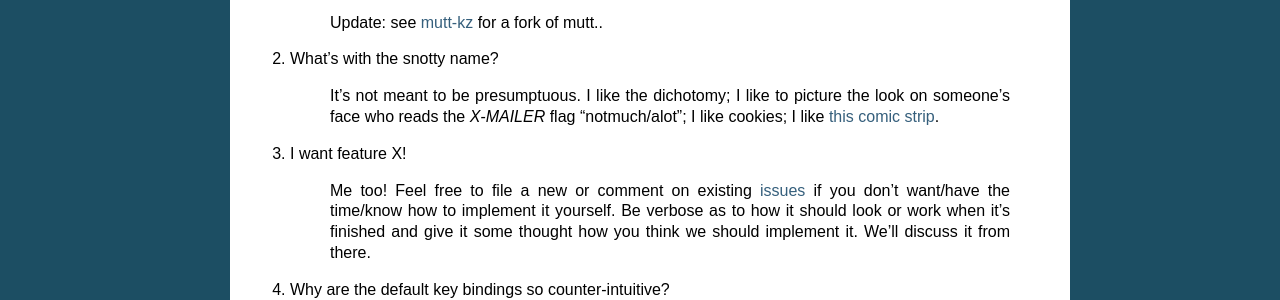
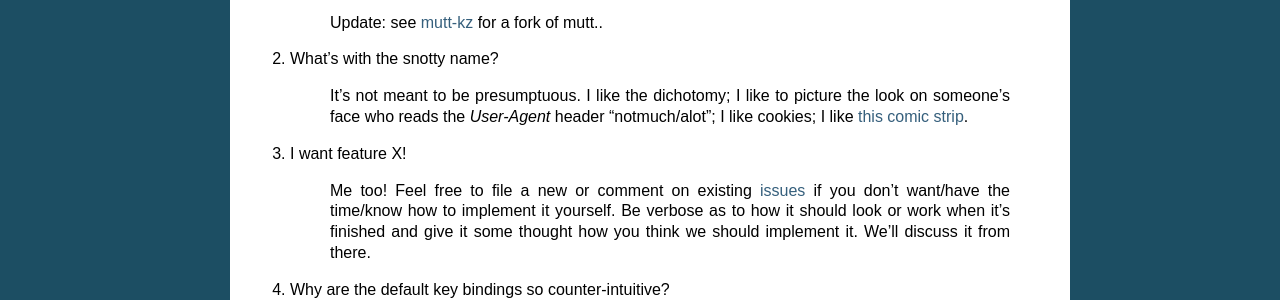
Before and after one commit to pazz/alot, a Sphinx documentation site: the page built from docs/source/faq.rst, in a window 1280 px wide. Shown: the part 273-573 px from the top of the page. Built offline with Sphinx 7.4.7, drawn with Linux system fonts in a browser that asks for light colours.

Commit message:
doc: update faq

```diff
--- a/docs/source/faq.rst
+++ b/docs/source/faq.rst
@@ -17,7 +17,7 @@ FAQ
 2. What's with the snotty name?
 
     It's not meant to be presumptuous. I like the dichotomy; I like to picture the look on
-    someone's face who reads the :mailheader:`X-MAILER` flag "notmuch/alot"; I like cookies; I like
+    someone's face who reads the :mailheader:`User-Agent` header "notmuch/alot"; I like cookies; I like
     `this comic strip <http://hyperboleandahalf.blogspot.com/2010/04/alot-is-better-than-you-at-everything.html>`_.
 
 3. I want feature X!
```
